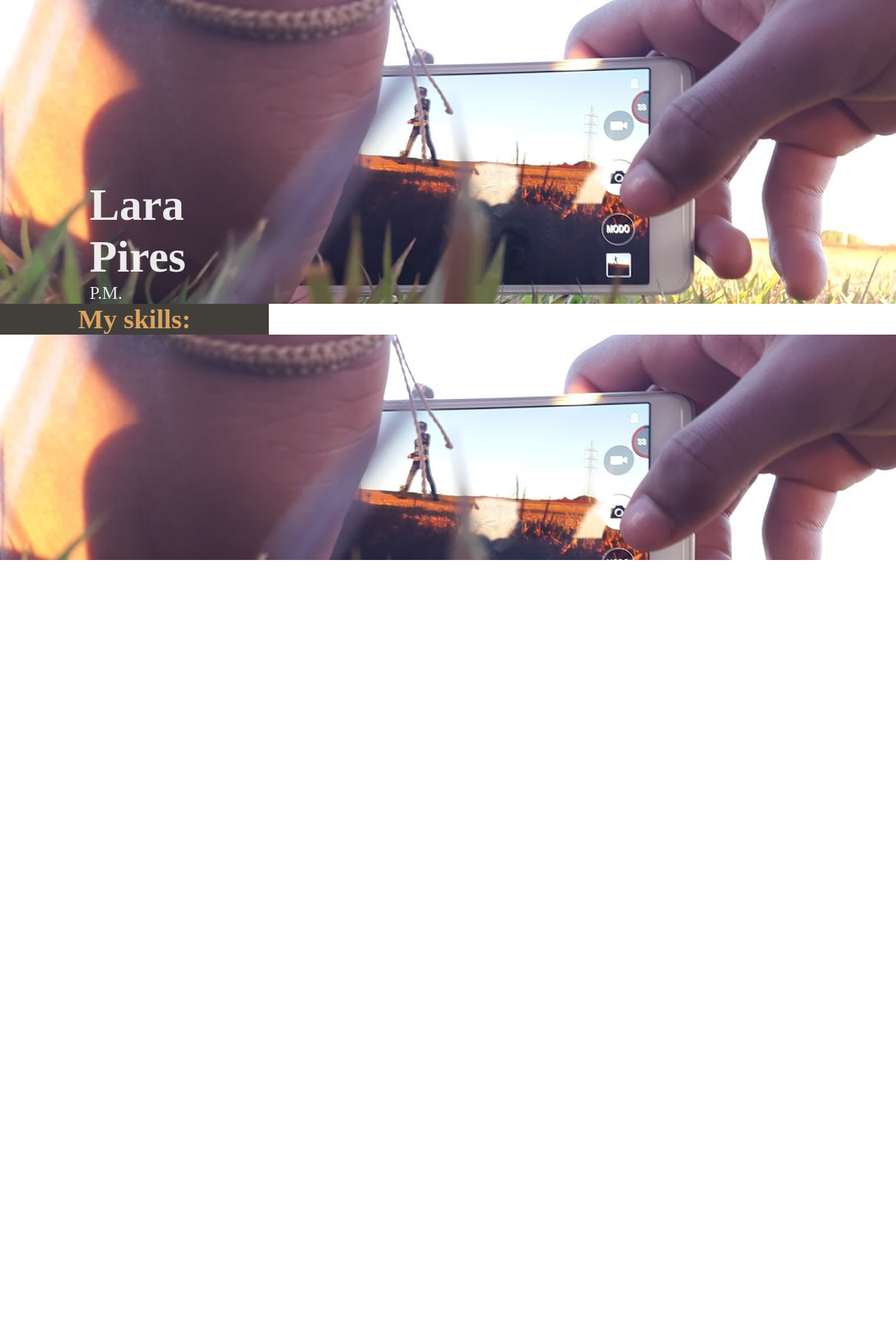
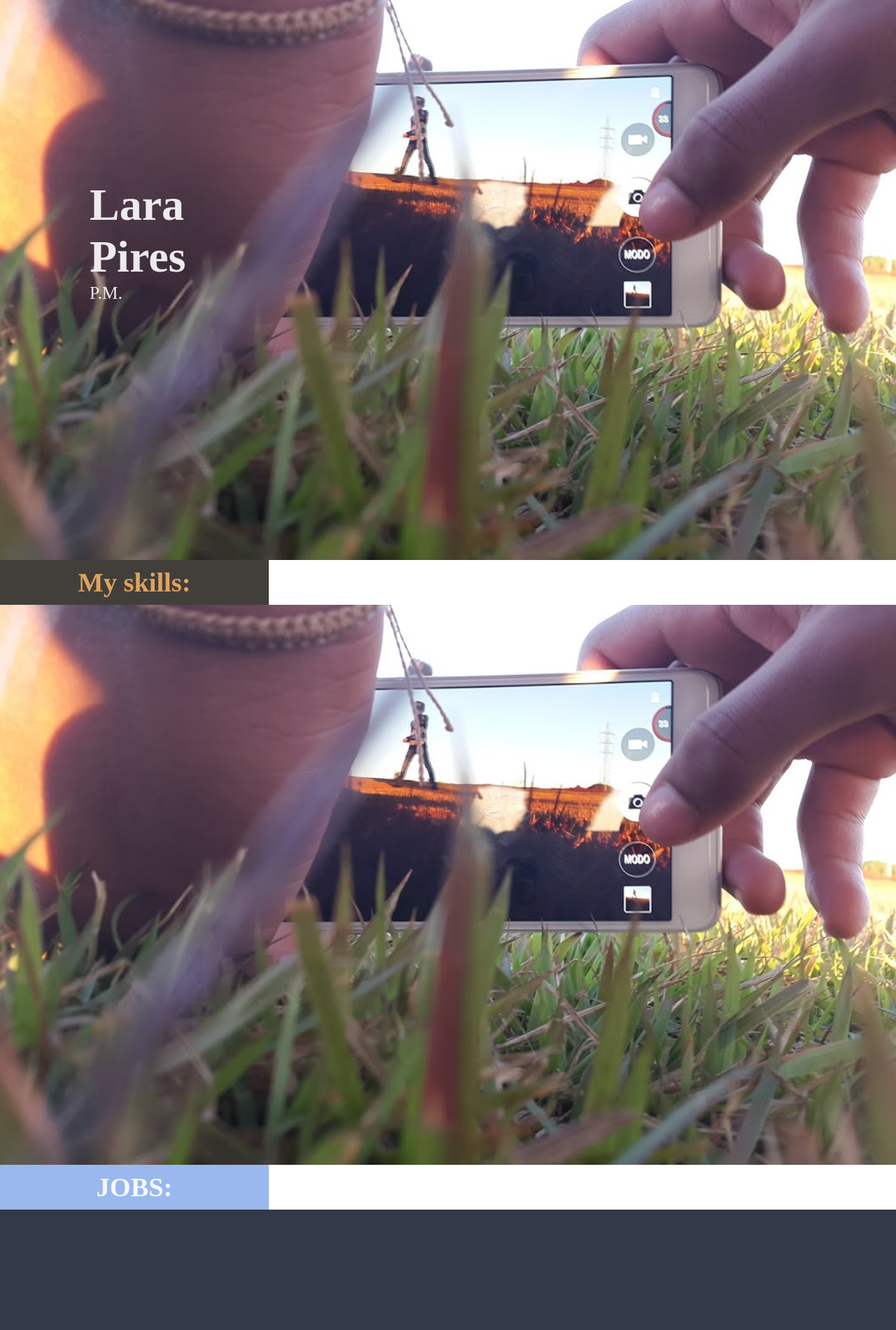
Before and after one commit to Lara23/Portf-lio, a plain HTML site: page Site/index.html in a window 1280 px wide. Shown: the top 1900 px of the page at 70% size. Before the commit the page ends 800 px from the top, so only its background shows below. Drawn offline with Linux system fonts and the light colour scheme; files that its build step writes are made by us from their sources.

Commit message:
Portfolio_com_pastas

```diff
--- a/Site/index.html
+++ b/Site/index.html
@@ -9,22 +9,33 @@
 </head>
 <body>
 	<div class="feed">
-		<div class="mainbox">
-			<!-- fazer tela inteira -->
+<!-- MAIBOX -->
+		<div class="box mainbox">
 			<div class="text_mainbox">
 				<h1>Lara </br> Pires</h1>
 				<p>P.M.</p>
 			</div>
-
 		</div>
 
+<!-- BOX_TITLE -->
 			<div class="box_title">
 				<h2>My skills:</h2>
 			</div>
 
-		<div class="about_me"></div>
 
+<!-- ABOUT_ME -->
+		<div class="box about_me"></div>
+
+
+<!-- BOX_TITLE_2 -->
+			<div class="box_title jobs">
+				<h2>JOBS:</h2>
+			</div>
+
+<!-- Trabalhos -->
+		<div class="trabalhos gamefica"></div>
+
+		<div class="trabalhos flamefenix"></div>
 	</div>
-
 </body>
 </html>
--- a/Site/public/css/celular/index.css
+++ b/Site/public/css/celular/index.css
@@ -17,7 +17,6 @@ body{
 
 
 .feed{
-	display: flex;
 	width: 100%;
 	height: 100%;
 	flex-direction: column;
--- a/Site/public/css/computador/index.css
+++ b/Site/public/css/computador/index.css
@@ -1,16 +1,13 @@
 @media screen and (min-width: 1280px){
 /*MAIBOX INÍCIO*/
-	.mainbox{
-		background: url("../../img/imagem_menu.jpg") no-repeat ;
-		width: 100%;
-	    height: 100%;
-	    display: flex;
+	.box{
+		background: url("../../img/imagem_menu.jpg") no-repeat no-repeat center center ;
 	    -webkit-background-size: cover;
 	    color: rgb(255, 255, 255, 0.9);
+	    height: 100vh;
 	}
 
 	.text_mainbox{
-		display: flex;
 		padding-left: 10%;
 		padding-top: 20%;
 		flex-direction: column;
@@ -28,7 +25,6 @@
 
 /*BOX_TITLE INÍCIO*/
 	.box_title{
-		display: flex;
 		background-color: #423F3B;
 		width: 30vw;
 		height: 5vw;
@@ -36,16 +32,34 @@
 		font-size: 2vw;
 		align-items: center;
 		justify-content: center;
+		display: flex;
 	}
 /*BOX_TITLE FIM*/
 
+
 /*ABOUT_ME INÍCIO*/
-	.about_me{
-		background: url("../../img/imagem_menu.jpg") no-repeat;
-		width: 100%;
-	    height: 100%;
-	    display: flex;
-	    -webkit-background-size: cover;
+
+/*ABOUT_ME FIM*/
+
+
+/*BOX_TITLE_2 INÍCIO*/
+	.jobs{
+		background-color: #9ab8ed;
+		color: rgb(255, 255, 255, 0.9);
 	}
-/*ABOUT_ME FIM*/
+/*BOX_TITLE_2 FIM*/
+
+/*trabalhos INÍCIO*/
+	.trabalhos{
+		height: 100%;
+	}
+
+	.gamefica{
+		background-color: #323949;
+	}
+
+	.flamefenix{
+		background-color: #28292b;
+	}
+/*trabalhos FIM*/
 }
```
Also changed, not shown: 1 other file.
